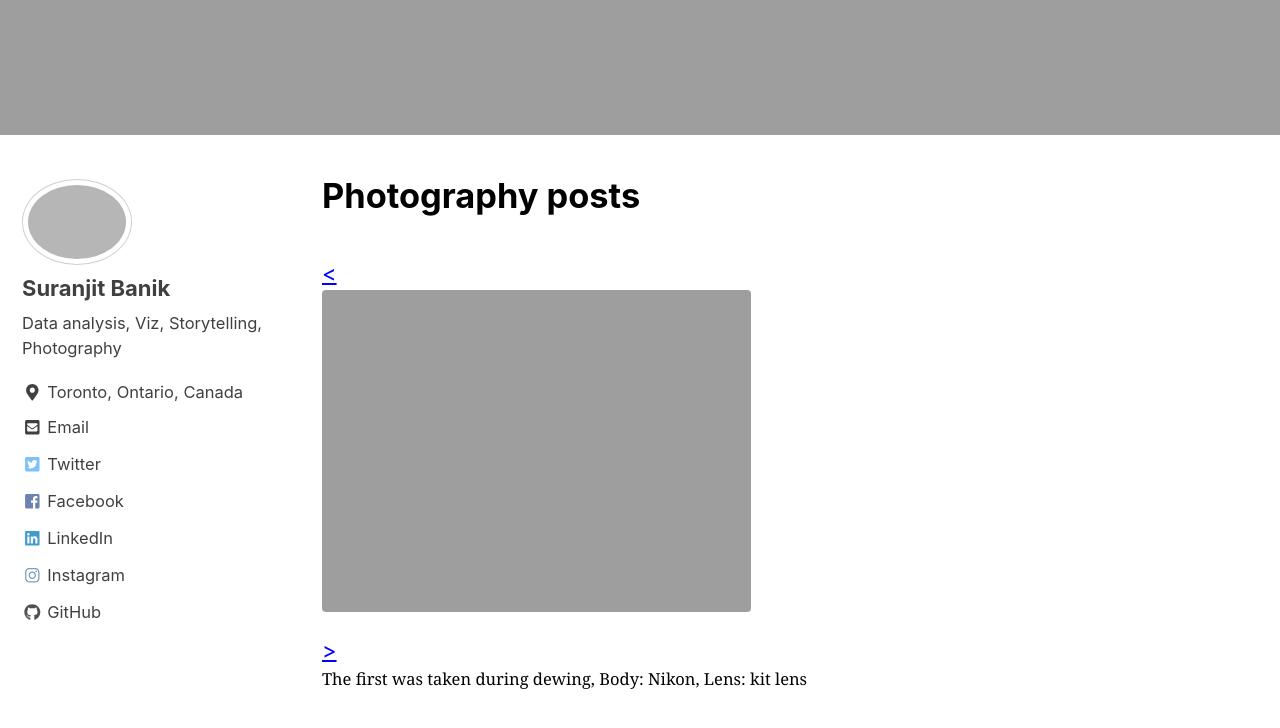
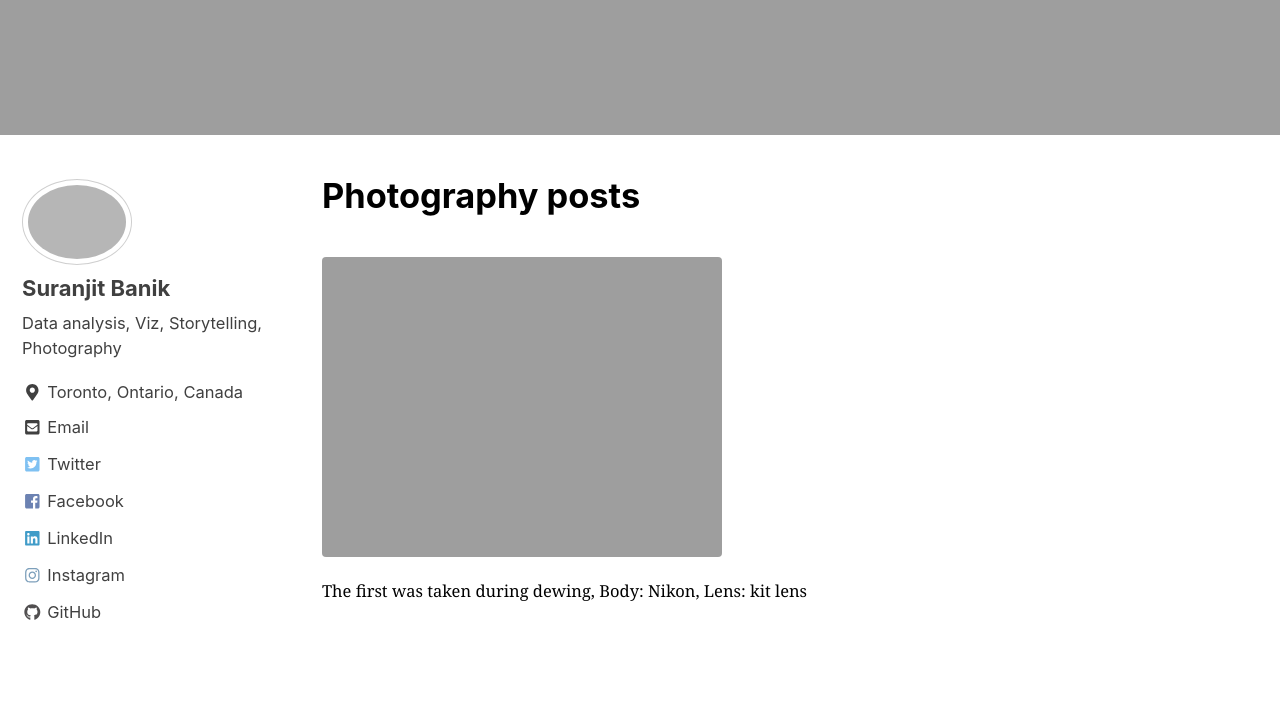
Before and after one commit to mastermindLAB/mastermindLAB.github.io, a Jekyll site: the page built from _pages/photography.md, in a window 1280 px wide and 900 px high, scrolled down 925 px. Shown: the top 728 px of the window. Built offline with Jekyll 4.4.1, drawn with Linux system fonts in a browser that asks for light colours; nearby versions of some CDN libraries.

Commit message:
new page

```diff
--- a/_pages/photography.md
+++ b/_pages/photography.md
@@ -6,10 +6,7 @@
 header:
   image: "/images/toronto.jpg"
 ---
-
-
-
 <figure>
-    <a href="assets/photgraphy/DSC_0015.jpg"><<img src="{{ site.url }}{{ site.baseurl }}/assets/photgraphy/DSC_0015.jpg" width="350" height="200">></a>
+    <a href="assets/photgraphy/DSC_0015.jpg"><img src="{{ site.url }}{{ site.baseurl }}/assets/photgraphy/DSC_0015.jpg" width="350" height="200"></a>
     <figcaption>The first was taken during dewing, Body: Nikon, Lens: kit lens </figcaption>
 </figure>
```
